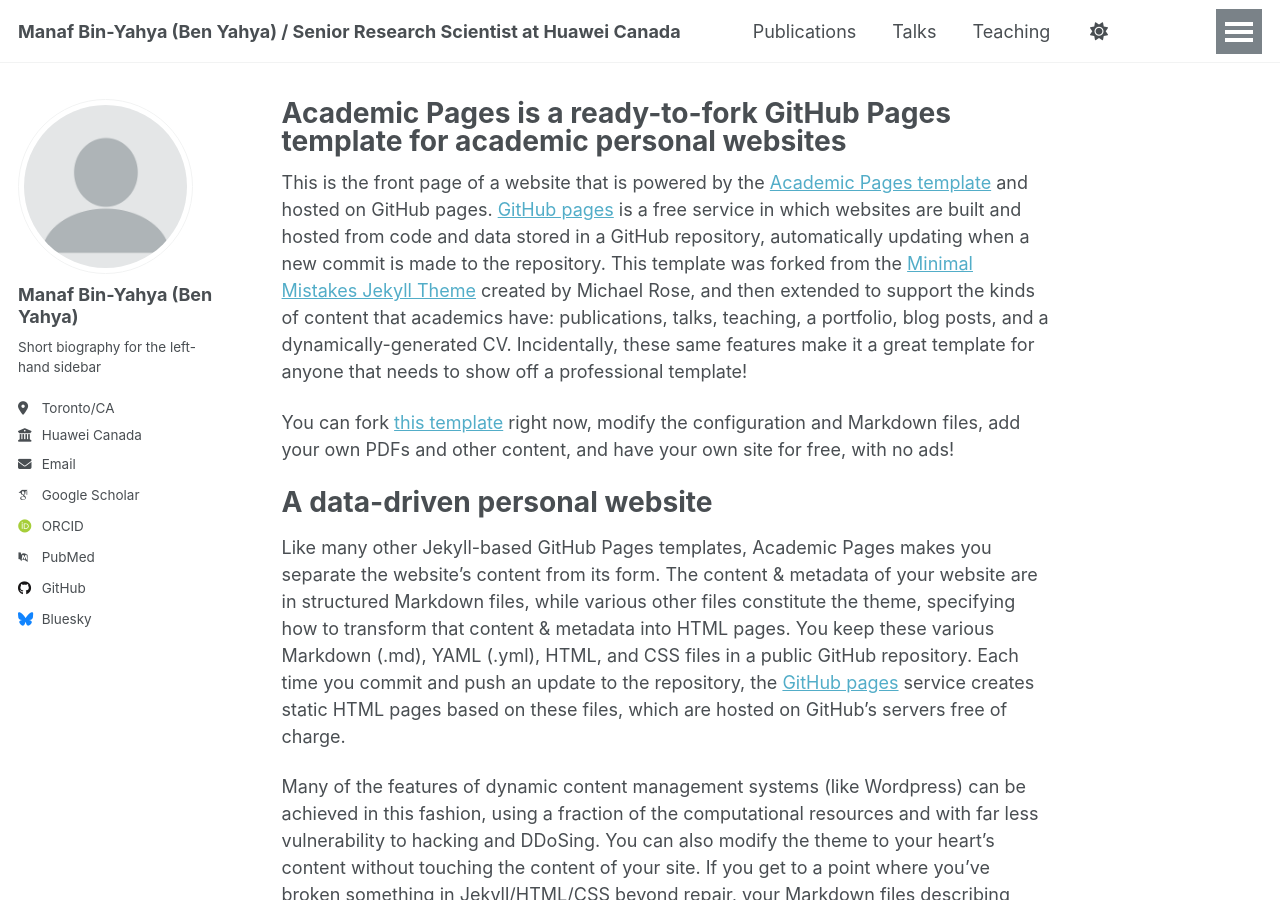
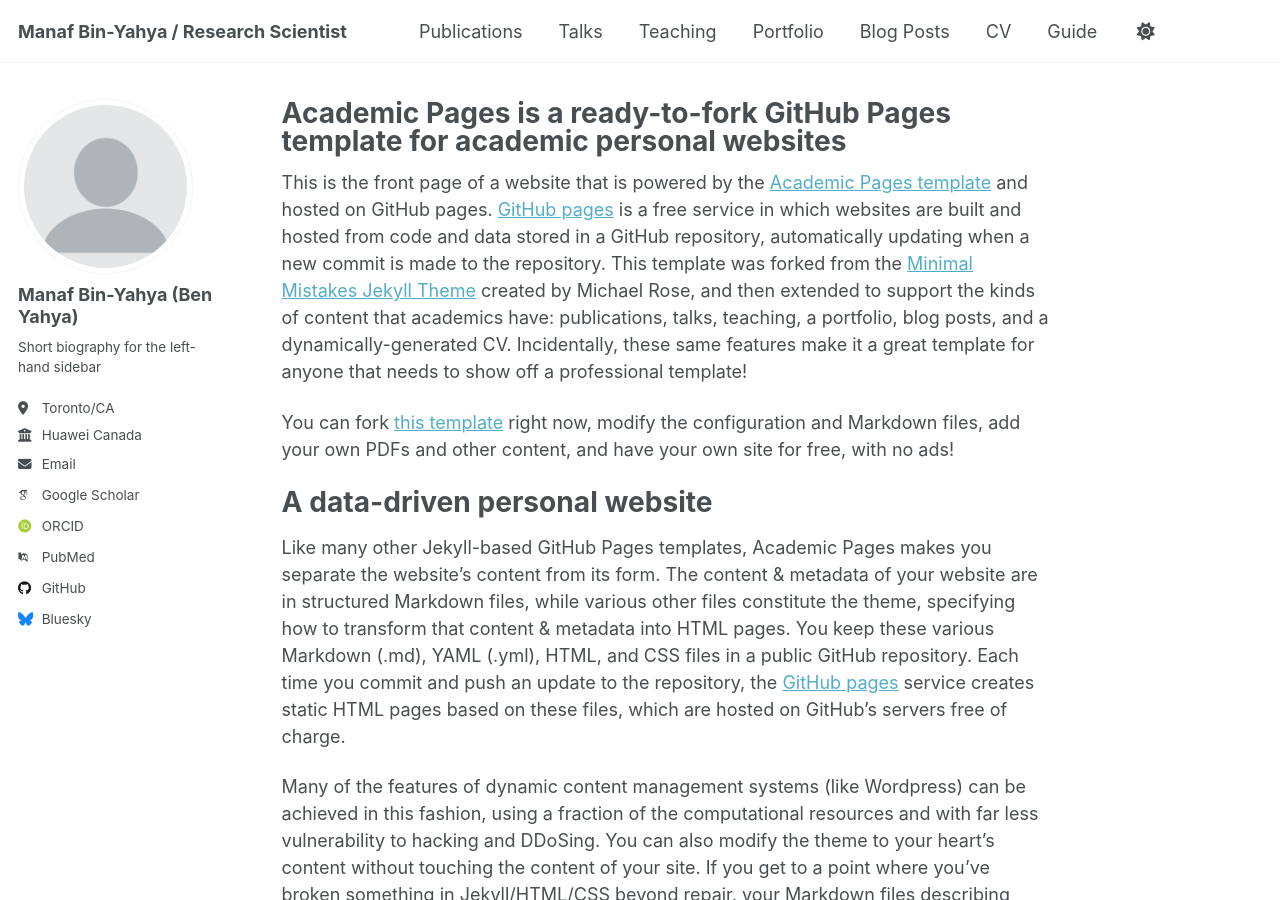
Before and after one commit to ManafBinYahya/ManafBinYahya.github.io, a Jekyll site: the page built from _pages/about.md, in a window 1280 px wide and 900 px high. Built offline with Jekyll 4.4.1, drawn with Linux system fonts in a browser that asks for light colours; some web fonts are replaced; a script that is not in the unit is left out.

Commit message:
Update _config.yml

```diff
--- a/_config.yml
+++ b/_config.yml
@@ -9,7 +9,7 @@
 # Basic Site Settings
 locale                   : "en-US"
 site_theme               : "default" # Currently available options are "default", "air"
-title                    : "Manaf Bin-Yahya (Ben Yahya) / Senior Research Scientist at Huawei Canada"
+title                    : "Manaf Bin-Yahya / Research Scientist"
 title_separator          : "-"
 name                     : &name "Manaf"
 description              : &description "Your Name's academic portfolio"   # Update this with a general description of your site, this is the default if not overridden by a page
```
